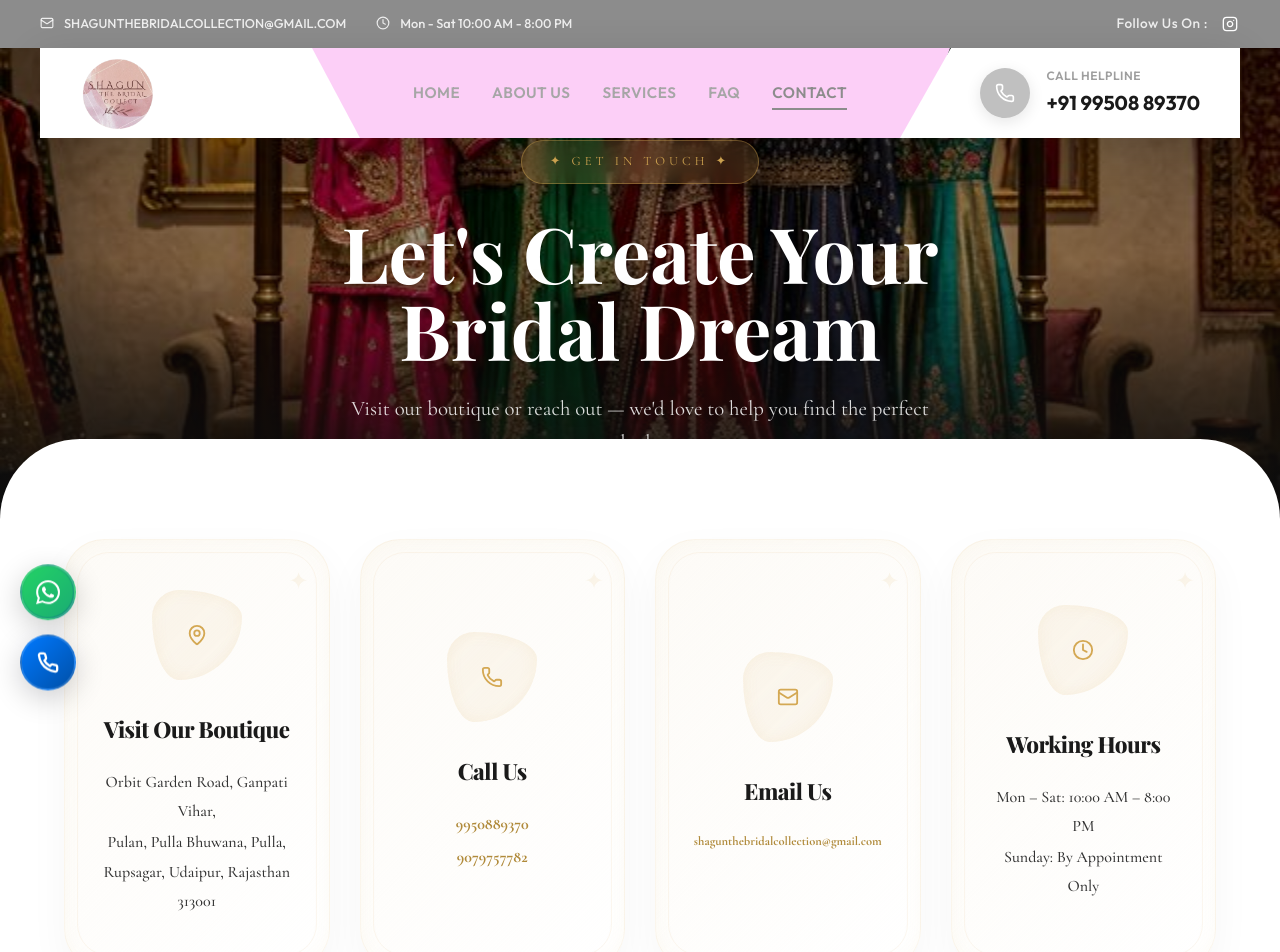
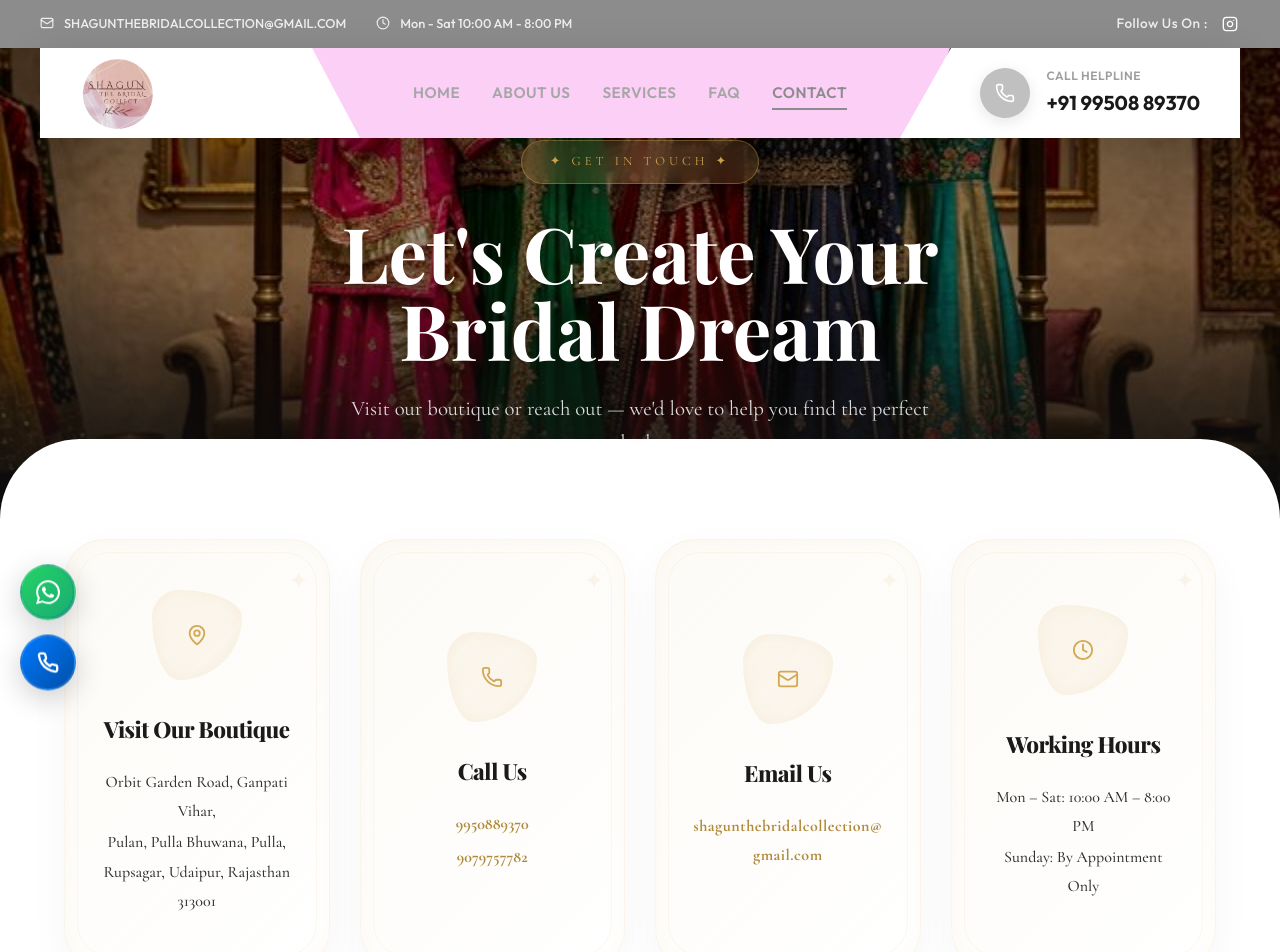
Before and after one commit to Eshbanoliver/shagun-thebridalcollection, a React (Vite) app: page /contact in a window 1280 px wide. Shown: the top 952 px of the page. Built offline with nearby package versions, Linux system fonts and the light colour scheme; a web font is replaced by a local one.

Commit message:
contact page

```diff
--- a/src/pages/Contact/Contact.css
+++ b/src/pages/Contact/Contact.css
@@ -242,8 +242,9 @@
 }
 
 .contact-info__email {
-  font-size: 0.78rem;
+  font-size: 1rem;
   word-break: break-all;
+  letter-spacing: 0.5px;
 }
 
 /* Contact Form */
```
